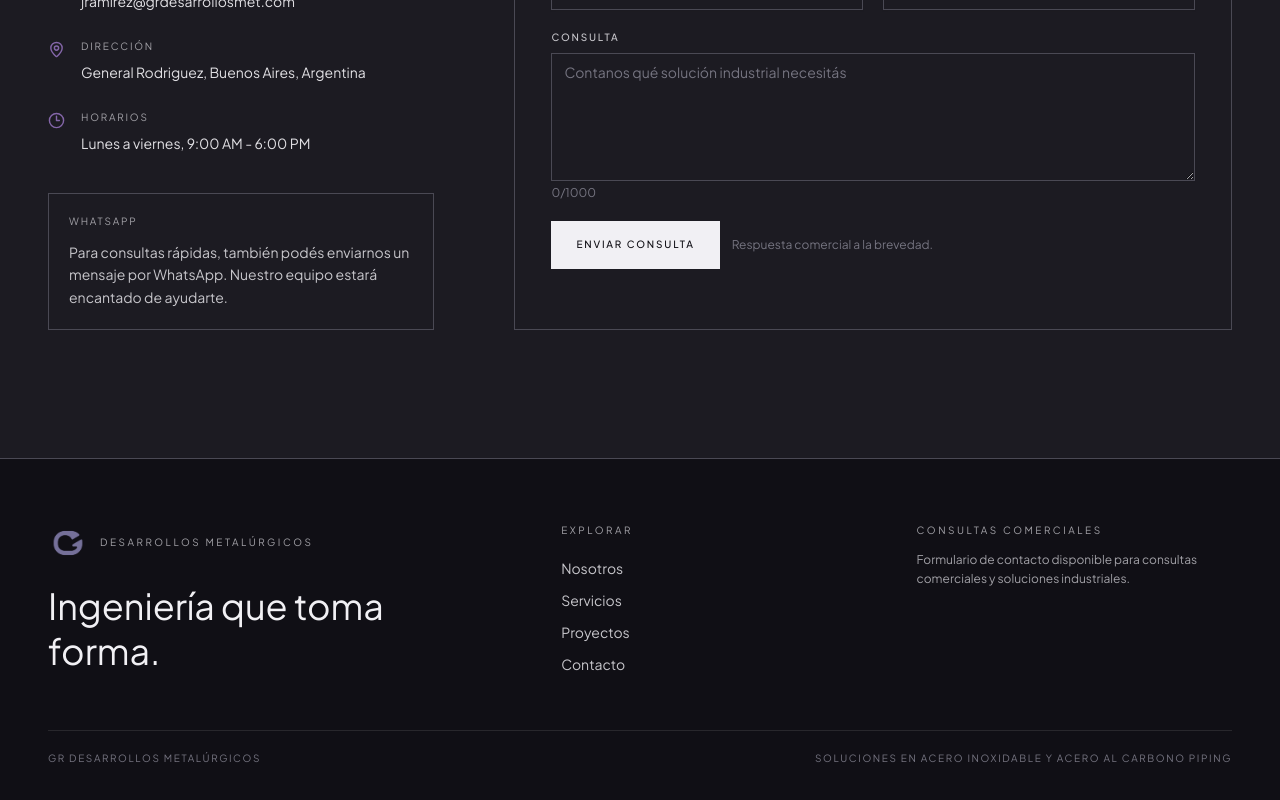
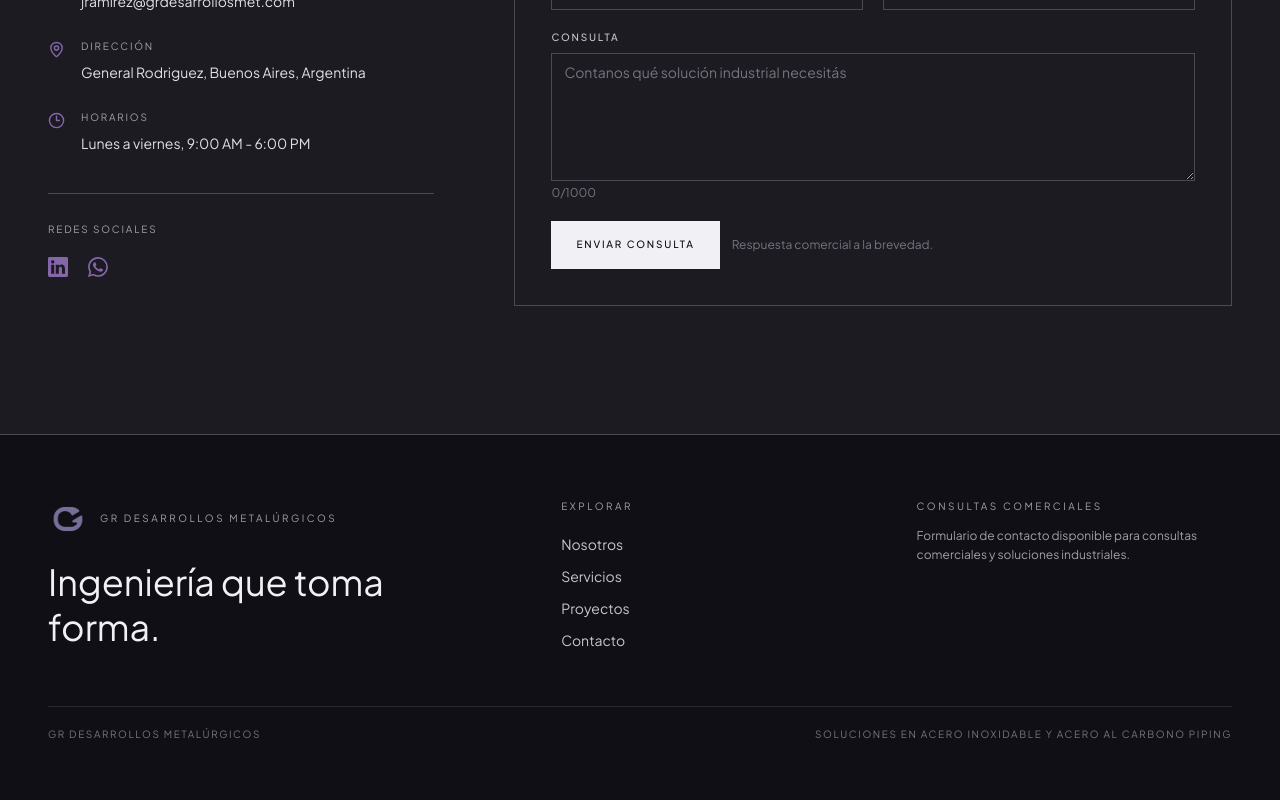
Before and after one commit to fg-francogaleano/desarrollos-metalurgicos-gr, a Next.js app: page / in a window 1280 px wide. Shown: the part 6963-7763 px from the top of the page. Built offline with nearby package versions, Linux system fonts and the light colour scheme; no server answers.

Commit message:
Incorporacion de redes sociales en seccion contactos

```diff
--- a/app/contacto/page.tsx
+++ b/app/contacto/page.tsx
@@ -1,5 +1,8 @@
 import { ArrowUpRight, Clock3, Mail, MapPin, Phone } from "lucide-react";
 import ContactForm from "@/components/ContactForm";
+import LinkedInIcon from "@/components/LinkedInIcon";
+import WhatsAppIcon from "@/components/WhatsAppIcon";
+import { linkedInUrl, whatsappUrl } from "@/lib/contact-links";
 
 export default function Contacto() {
   return (
@@ -83,17 +86,32 @@ export default function Contacto() {
               </div>
             ))}
           </div>
-          <div
-            className="mt-10 border border-[#4a4954] bg-[#1c1b22] p-5"
-            data-testid="contacto-whatsapp-note"
-          >
+          <div className="mt-10 border-t border-[#4a4954] pt-7" data-testid="contacto-social-links">
             <p className="font-mono text-[10px] uppercase tracking-[0.18em] text-[#a1a0a6]">
-              WhatsApp
+              Redes Sociales
             </p>
-            <p className="mt-3 text-sm leading-relaxed text-[#c7c6cb]">
-              Para consultas rápidas, también podés enviarnos un mensaje por
-              WhatsApp. Nuestro equipo estará encantado de ayudarte.
-            </p>
+            <div className="mt-5 flex items-center gap-5">
+              <a
+                href={linkedInUrl}
+                target="_blank"
+                rel="noreferrer"
+                aria-label="Perfil de LinkedIn de J. Ramírez"
+                title="LinkedIn"
+                className="inline-flex text-[#8466A9] transition-colors duration-200 hover:text-[#a88bd4] focus-visible:outline-none focus-visible:ring-2 focus-visible:ring-[#f1f0f4]"
+              >
+                <LinkedInIcon size={20} />
+              </a>
+              <a
+                href={whatsappUrl}
+                target="_blank"
+                rel="noreferrer"
+                aria-label="Contactar por WhatsApp"
+                title="WhatsApp"
+                className="inline-flex text-[#8466A9] transition-colors duration-200 hover:text-[#a88bd4] focus-visible:outline-none focus-visible:ring-2 focus-visible:ring-[#f1f0f4]"
+              >
+                <WhatsAppIcon size={20} />
+              </a>
+            </div>
           </div>
         </aside>
         <div
--- a/app/layout.tsx
+++ b/app/layout.tsx
@@ -3,12 +3,9 @@ import { Plus_Jakarta_Sans } from "next/font/google";
 import SiteFooter from "@/components/SiteFooter";
 import SiteHeader from "@/components/SiteHeader";
 import { ToasterProvider } from "@/components/ToasterProvider";
+import WhatsAppIcon from "@/components/WhatsAppIcon";
+import { whatsappUrl } from "@/lib/contact-links";
 import "./globals.css";
-
-const whatsappNumber = "5491125801774";
-const whatsappMessage = encodeURIComponent(
-  "Hola, estoy interesado en sus soluciones industriales y me gustaría obtener más información.",
-);
 
 const plusJakartaSans = Plus_Jakarta_Sans({
   variable: "--font-plus-jakarta-sans",
@@ -75,23 +72,14 @@ export default function RootLayout({ children }: LayoutProps<"/">) {
           <main className="flex-1">{children}</main>
           <SiteFooter />
           <a
-            href={`https://wa.me/${whatsappNumber}?text=${whatsappMessage}`}
+            href={whatsappUrl}
             target="_blank"
             rel="noreferrer"
             aria-label="Contactar por WhatsApp"
             title="Contactar por WhatsApp"
             className="fixed bottom-10 right-10 z-[60] flex items-center justify-center text-[#8466A9] transition-transform duration-300 hover:scale-105 hover:text-[#a48bc2]"
           >
-            <svg
-              xmlns="http://www.w3.org/2000/svg"
-              width="25"
-              height="25"
-              fill="currentColor"
-              className="bi bi-whatsapp"
-              viewBox="0 0 16 16"
-            >
-              <path d="M13.601 2.326A7.85 7.85 0 0 0 7.994 0C3.627 0 .068 3.558.064 7.926c0 1.399.366 2.76 1.057 3.965L0 16l4.204-1.102a7.9 7.9 0 0 0 3.79.965h.004c4.368 0 7.926-3.558 7.93-7.93A7.9 7.9 0 0 0 13.6 2.326zM7.994 14.521a6.6 6.6 0 0 1-3.356-.92l-.24-.144-2.494.654.666-2.433-.156-.251a6.56 6.56 0 0 1-1.007-3.505c0-3.626 2.957-6.584 6.591-6.584a6.56 6.56 0 0 1 4.66 1.931 6.56 6.56 0 0 1 1.928 4.66c-.004 3.639-2.961 6.592-6.592 6.592m3.615-4.934c-.197-.099-1.17-.578-1.353-.646-.182-.065-.315-.099-.445.099-.133.197-.513.646-.627.775-.114.133-.232.148-.43.05-.197-.1-.836-.308-1.592-.985-.59-.525-.985-1.175-1.103-1.372-.114-.198-.011-.304.088-.403.087-.088.197-.232.296-.346.1-.114.133-.198.198-.33.065-.134.034-.248-.015-.347-.05-.099-.445-1.076-.612-1.47-.16-.389-.323-.335-.445-.34-.114-.007-.247-.007-.38-.007a.73.73 0 0 0-.529.247c-.182.198-.691.677-.691 1.654s.71 1.916.81 2.049c.098.133 1.394 2.132 3.383 2.992.47.205.84.326 1.129.418.475.152.904.129 1.246.08.38-.058 1.171-.48 1.338-.943.164-.464.164-.86.114-.943-.049-.084-.182-.133-.38-.232" />
-            </svg>
+            <WhatsAppIcon />
           </a>
         </div>
       </body>
--- /dev/null
+++ b/components/LinkedInIcon.tsx
@@ -0,0 +1,18 @@
+interface LinkedInIconProps {
+  size?: number;
+}
+
+export default function LinkedInIcon({ size = 17 }: LinkedInIconProps) {
+  return (
+    <svg
+      width={size}
+      height={size}
+      viewBox="0 0 16 16"
+      fill="currentColor"
+      aria-hidden="true"
+      focusable="false"
+    >
+      <path d="M0 1.146C0 .513.526 0 1.175 0h13.65C15.474 0 16 .513 16 1.146v13.708c0 .633-.526 1.146-1.175 1.146H1.175C.526 16 0 15.487 0 14.854zm4.943 12.248V6.169H2.542v7.225zm-1.2-8.21c.837 0 1.358-.554 1.358-1.248-.015-.709-.52-1.248-1.342-1.248S2.4 3.227 2.4 3.936c0 .694.52 1.248 1.327 1.248zm4.908 8.21V9.359c0-.216.016-.432.08-.586.173-.432.568-.88 1.23-.88.868 0 1.215.663 1.215 1.63v3.871h2.4V9.25c0-2.22-1.184-3.252-2.764-3.252-1.274 0-1.845.7-2.165 1.193V6.169h-2.4c.03.678 0 7.225 0 7.225z" />
+    </svg>
+  );
+}
--- a/components/SiteFooter.tsx
+++ b/components/SiteFooter.tsx
@@ -1,5 +1,6 @@
 import { ArrowUpRight } from "lucide-react";
 import Link from "next/link";
+import LinkedInIcon from "@/components/LinkedInIcon";
 
 export default function SiteFooter() {
   return (
@@ -14,7 +15,7 @@ export default function SiteFooter() {
                 className="h-10 w-auto object-contain"
               />
               <p className="font-mono text-[10px] uppercase tracking-[0.25em] text-[#a1a0a6]">
-                Desarrollos Metalúrgicos
+                GR Desarrollos Metalúrgicos
               </p>
             </div>
             <p className="mt-5 max-w-sm font-heading text-3xl leading-tight text-[#f1f0f4] sm:text-4xl">
--- /dev/null
+++ b/components/WhatsAppIcon.tsx
@@ -0,0 +1,24 @@
+interface WhatsAppIconProps {
+  size?: number;
+  className?: string;
+}
+
+export default function WhatsAppIcon({
+  size = 25,
+  className = "bi bi-whatsapp",
+}: WhatsAppIconProps) {
+  return (
+    <svg
+      xmlns="http://www.w3.org/2000/svg"
+      width={size}
+      height={size}
+      fill="currentColor"
+      className={className}
+      viewBox="0 0 16 16"
+      aria-hidden="true"
+      focusable="false"
+    >
+      <path d="M13.601 2.326A7.85 7.85 0 0 0 7.994 0C3.627 0 .068 3.558.064 7.926c0 1.399.366 2.76 1.057 3.965L0 16l4.204-1.102a7.9 7.9 0 0 0 3.79.965h.004c4.368 0 7.926-3.558 7.93-7.93A7.9 7.9 0 0 0 13.6 2.326zM7.994 14.521a6.6 6.6 0 0 1-3.356-.92l-.24-.144-2.494.654.666-2.433-.156-.251a6.56 6.56 0 0 1-1.007-3.505c0-3.626 2.957-6.584 6.591-6.584a6.56 6.56 0 0 1 4.66 1.931 6.56 6.56 0 0 1 1.928 4.66c-.004 3.639-2.961 6.592-6.592 6.592m3.615-4.934c-.197-.099-1.17-.578-1.353-.646-.182-.065-.315-.099-.445.099-.133.197-.513.646-.627.775-.114.133-.232.148-.43.05-.197-.1-.836-.308-1.592-.985-.59-.525-.985-1.175-1.103-1.372-.114-.198-.011-.304.088-.403.087-.088.197-.232.296-.346.1-.114.133-.198.198-.33.065-.134.034-.248-.015-.347-.05-.099-.445-1.076-.612-1.47-.16-.389-.323-.335-.445-.34-.114-.007-.247-.007-.38-.007a.73.73 0 0 0-.529.247c-.182.198-.691.677-.691 1.654s.71 1.916.81 2.049c.098.133 1.394 2.132 3.383 2.992.47.205.84.326 1.129.418.475.152.904.129 1.246.08.38-.058 1.171-.48 1.338-.943.164-.464.164-.86.114-.943-.049-.084-.182-.133-.38-.232" />
+    </svg>
+  );
+}
--- /dev/null
+++ b/lib/contact-links.ts
@@ -0,0 +1,7 @@
+const whatsappNumber = "5491125801774";
+const whatsappMessage = encodeURIComponent(
+  "Hola, estoy interesado en sus soluciones industriales y me gustaría obtener más información.",
+);
+
+export const whatsappUrl = `https://wa.me/${whatsappNumber}?text=${whatsappMessage}`;
+export const linkedInUrl = "https://www.linkedin.com/in/jram%C3%ADrez";
```
